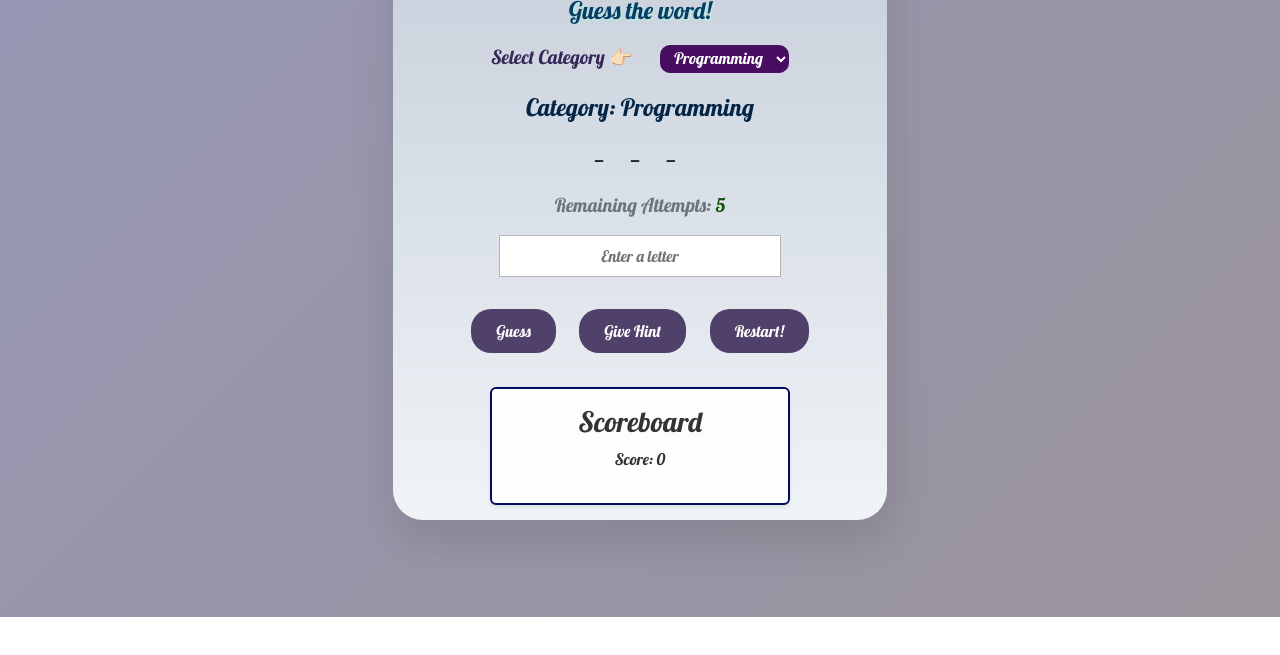
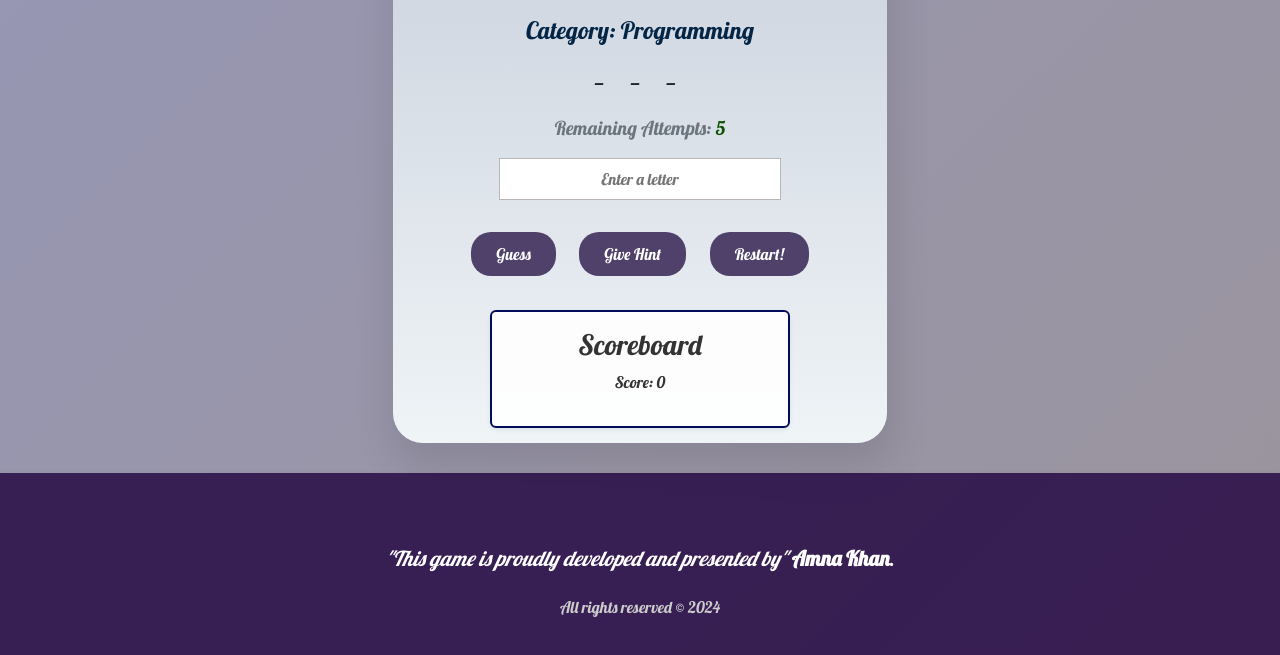
Before and after one commit to amna-khan-web/word-guessing-game, a plain HTML site: page game.html in a window 1280 px wide. Shown: the part 183-838 px from the top of the page. Before the commit the page ends 800 px from the top, so only its background shows below. Drawn offline with nearby package versions, Linux system fonts and the light colour scheme.

Commit message:
Add footer section with animation

```diff
--- a/game.html
+++ b/game.html
@@ -85,6 +85,13 @@
       <p id="score">Score: 0</p>
     </div>
   </div>
+<!-- Footer section -->
+<footer class="fluid-container">
+  <p>
+    <em>"This game is proudly developed and presented by"</em> <strong>Amna Khan</strong>.
+  </p>
+  <small>All rights reserved © 2024</small>
+</footer>
 
   <!-- JS file externally apply -->
   <script src="script.js"></script>
--- a/style.css
+++ b/style.css
@@ -5,7 +5,8 @@
     font-family: "Lobster", sans-serif;
 }
 
-.container, .game-container {
+.container,
+.game-container {
     align-items: center;
     animation: slightly 2s ease-out;
     max-width: 90%;
@@ -19,6 +20,7 @@
         opacity: 0;
         transform: translateY(-20px);
     }
+
     to {
         opacity: 1;
         transform: translateY(0);
@@ -64,6 +66,7 @@
     max-width: 500px;
     margin: auto;
     padding: 15px 20px;
+    margin-top: 20px;
     border-radius: 30px;
     box-shadow: 3px 19px 38px 5px rgba(0, 0, 0, 0.1);
     background-image: linear-gradient(rgb(199, 206, 218), rgb(239, 244, 247));
@@ -163,6 +166,48 @@
     text-align: center;
 }
 
+/* Footer section start */
+
+.fluid-container {
+    color: white;
+    font-family: 'Times New Roman', Times, serif;
+    background: rgba(32, 2, 63, 0.8);
+    padding: 70px;
+    box-shadow: 0 4px 6px rgba(0, 0, 0, 0.3);
+    text-align: center;
+    width: 100%;
+    font-size: 1.3rem;
+    margin-top: 30px;
+    animation: fadeIn 2s ease-in;
+    /* Adding fadeIn animation */
+}
+
+.fluid-container strong:hover {
+    text-decoration-line: underline;
+    color: rgb(129, 253, 235);
+}
+
+/* Footer fadeIn animation */
+@keyframes fadeIn {
+    from {
+        opacity: 0;
+        transform: translateY(20px);
+    }
+
+    to {
+        opacity: 1;
+        transform: translateY(0);
+    }
+}
+
+/* Small text styling for better readability */
+footer small {
+    font-size: 1rem;
+    margin-top: 5px;
+    color: #ccc;
+}
+
+
 /* Responsive layout Design */
 @media (max-width: 768px) {
     .container h1 {
@@ -226,7 +271,7 @@
 
     .custom-btn {
         padding: 6px 15px;
-        width:100%;
+        width: 100%;
         font-size: 0.8rem;
     }
 }
```
